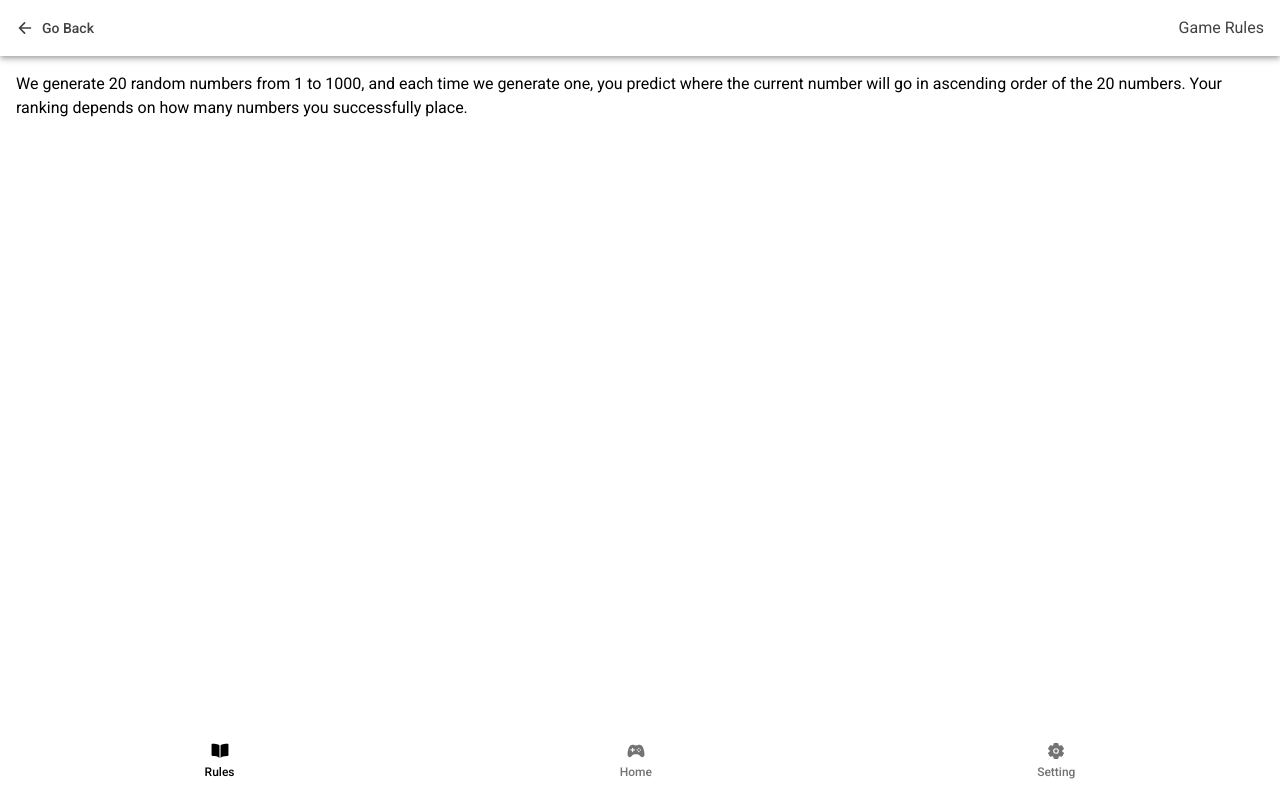
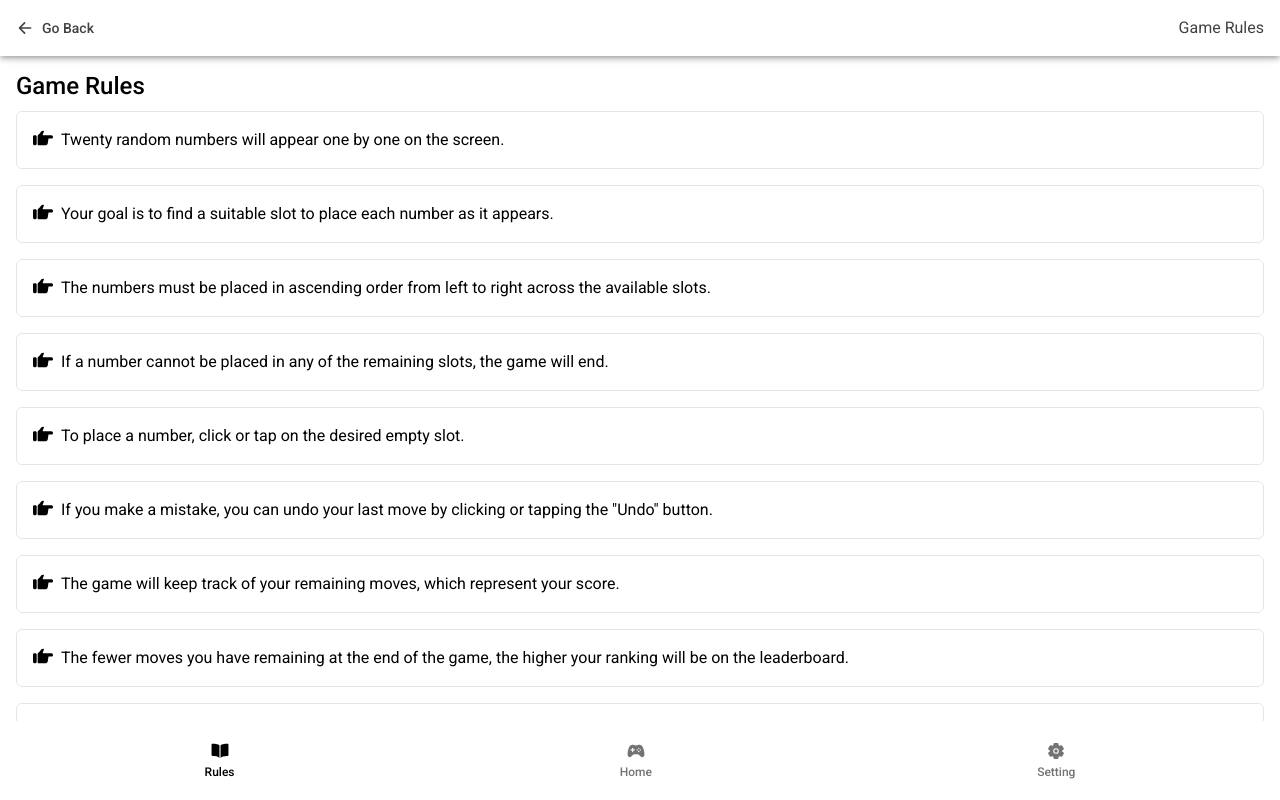
Before and after one commit to satyambnsal/ascendit, a React (Vite) app in the folder my-app/: page /rules in a window 1280 px wide. Built offline with nearby package versions, Linux system fonts and the light colour scheme; what @dojoengine/core, gql.tada, urql would draw is missing.

Commit message:
game rules design and feedback option

```diff
--- a/my-app/src/components/screens/GameRules.tsx
+++ b/my-app/src/components/screens/GameRules.tsx
@@ -3,6 +3,7 @@ import { arrowBackOutline } from 'ionicons/icons'
 import { useHistory } from 'react-router-dom'
 import { Button } from '../ui/button'
 import { BottomTabs } from '../BottomTabs'
+import arrow from '../../assets/arrow.svg'
 
 export const GameRules = () => {
   const history = useHistory()
@@ -32,9 +33,69 @@ export const GameRules = () => {
       </IonHeader>
       <IonContent>
         <div className="px-4 pt-4 pb-24">
-          We generate 20 random numbers from 1 to 1000, and each time we generate one, you predict
-          where the current number will go in ascending order of the 20 numbers. Your ranking
-          depends on how many numbers you successfully place.
+          <h2 className='mt-0'>
+            Game Rules
+          </h2>
+          <ul className='flex flex-col gap-4 list-v1'>
+            <li className="border border-muted-500 rounded-md p-4 left-arrow flex items-start gap-2">
+              <img src={arrow} alt="" />
+              <p>
+        Twenty random numbers will appear one by one on the screen.
+              </p>
+
+            </li>
+
+            <li className="border border-muted-500 rounded-md p-4 left-arrow flex items-start gap-2">
+                <img src={arrow} alt="" />
+            Your goal is to find a suitable slot to place each number as it appears.
+
+            </li>
+
+            <li className="border border-muted-500 rounded-md p-4 left-arrow flex items-start gap-2">
+                <img src={arrow} alt="" />
+The numbers must be placed in ascending order from left to right across the available slots.
+            </li>
+
+ <li className="border border-muted-500 rounded-md p-4 left-arrow flex items-start gap-2">
+ <img src={arrow} alt="" />
+
+            If a number cannot be placed in any of the remaining slots, the game will end.
+            </li>
+            <li className="border border-muted-500 rounded-md p-4 left-arrow flex items-start gap-2">
+                <img src={arrow} alt="" />
+
+To place a number, click or tap on the desired empty slot.
+            </li>
+ <li className="border border-muted-500 rounded-md p-4 left-arrow flex items-start gap-2">
+ <img src={arrow} alt="" />
+
+If you make a mistake, you can undo your last move by clicking or tapping the "Undo" button.
+</li>
+ <li className="border border-muted-500 rounded-md p-4 left-arrow flex items-start gap-2">
+ <img src={arrow} alt="" />
+
+The game will keep track of your remaining moves, which represent your score.
+</li>
+ <li className="border border-muted-500 rounded-md p-4 left-arrow flex items-start gap-2">
+ <img src={arrow} alt="" />
+
+The fewer moves you have remaining at the end of the game, the higher your ranking will be on the leaderboard.
+</li>
+
+          </ul>
+
+        <div className='mt-4 border rounded-md p-4'>
+
+          <strong>
+          Note: {" "}
+          </strong>
+
+        The score is displayed as "Remaining Moves." A lower number of remaining moves indicates a better score and a higher ranking on the leaderboard.
+        By following these rules, you'll be able to navigate the game and aim for the highest possible ranking on the leaderboard. Good luck!
+
+        </div>
+
+
         </div>
       </IonContent>
 
--- a/my-app/src/components/screens/Settings.tsx
+++ b/my-app/src/components/screens/Settings.tsx
@@ -1,5 +1,5 @@
 import { IonContent, IonHeader, IonIcon, IonPage, IonToolbar } from '@ionic/react'
-import { arrowBackOutline, trashBin } from 'ionicons/icons'
+import { arrowBackOutline, chatbox, trashBin } from 'ionicons/icons'
 import { useHistory } from 'react-router-dom'
 import { Button } from '../ui/button'
 import { BottomTabs } from '../BottomTabs'
@@ -73,6 +73,19 @@ export const Settings = () => {
               Delete Wallet
             </Button>
           )}
+
+          <Button size="lg" className="w-full mb-8 min-h-12 p-0">
+            <a href="https://t.me/satyambnsal" className='w-full h-full text-inherit flex items-center justify-center' target='_blank'>
+
+            <IonIcon
+                icon={chatbox}
+                size="small"
+                className="k-color-brand-green mr-2"
+                color="#A91D3A"
+              />
+           Support Or Feedback
+            </a>
+          </Button>
           {account?.address && (
             <>
               <ScoreTable type="player" title="Your Games" address={account.address} />
--- a/my-app/src/styles/index.css
+++ b/my-app/src/styles/index.css
@@ -3,7 +3,6 @@
   @tailwind base;
   @tailwind components;
   @tailwind utilities;
-
 
   @layer base {
     :root {
```
Also changed, not shown: my-app/src/assets/arrow.svg (added).
